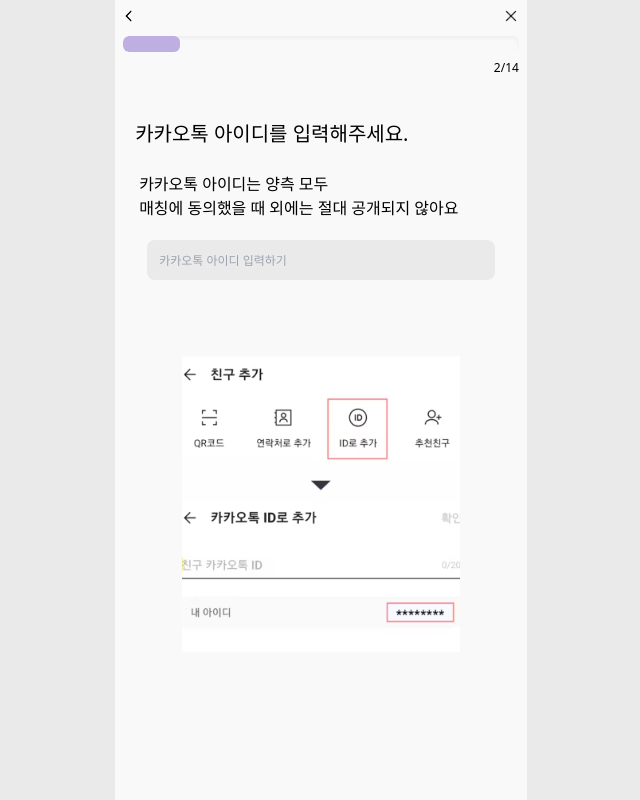
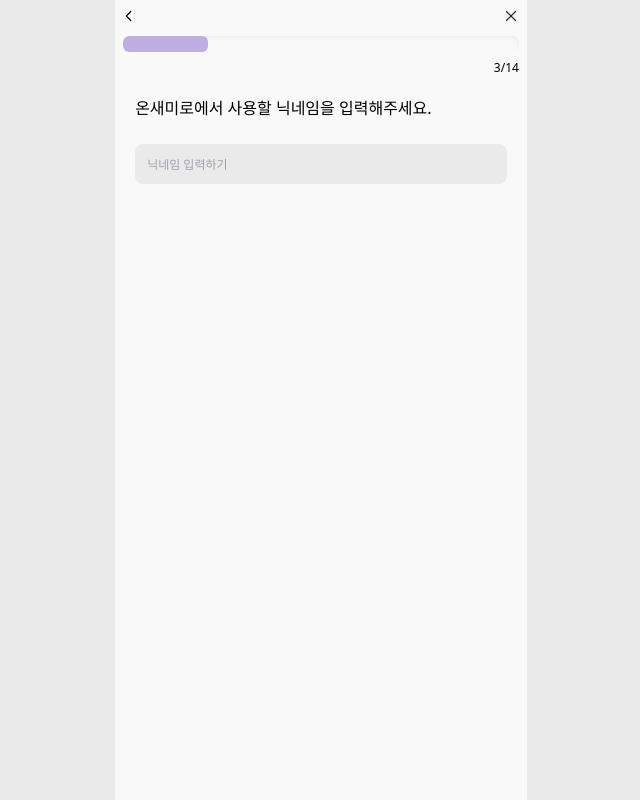
Before and after one commit to TaehyeungKim/Onsemiro-typescript, a React (Create React App) app: page /signup in a window 1280 px wide. Shown: the whole page, without its empty margins (319-959 px from the left). Built offline with nearby package versions, Linux system fonts and the light colour scheme.

Commit message:
:sparkles: completed signup nickname

```diff
--- a/src/routes/Signup/content.tsx
+++ b/src/routes/Signup/content.tsx
@@ -1,6 +1,22 @@
 import { SignUpPageContentProps } from "./type";
-import { AuthenticateSelf, KakaoAuth } from "./contents/export";
+import { AuthenticateSelf, KakaoAuth, NickName } from "./contents/export";
 import { RecursiveFloatingContainer } from "@/components/UIEffect/Floating";
+
+function ContentFloatContainer({
+  floatListener,
+  children,
+}: Pick<SignUpPageContentProps, "floatListener"> &
+  React.ComponentPropsWithoutRef<"div">) {
+  return (
+    <RecursiveFloatingContainer
+      floating="floating"
+      floatMode="animationend"
+      listener={floatListener}
+    >
+      <>{children}</>
+    </RecursiveFloatingContainer>
+  );
+}
 
 export default function SignUpPageContent({
   level,
@@ -8,20 +24,27 @@
 }: SignUpPageContentProps) {
   return (
     <main className="px-2 flex flex-col w-full h-fit grow">
-      <RecursiveFloatingContainer
-        floating="floating"
-        floatMode="animationend"
-        listener={floatListener}
-      >
-        <>
       {(() => {
         switch (level) {
           case 0:
-                return <AuthenticateSelf />;
+            return (
+              <ContentFloatContainer key={0} floatListener={floatListener}>
+                <AuthenticateSelf />
+              </ContentFloatContainer>
+            );
           case 1:
-                return <KakaoAuth />;
-              // case 2:
-              //   return <NickNameInput />;
+            return (
+              <ContentFloatContainer key={1} floatListener={floatListener}>
+                <KakaoAuth />
+              </ContentFloatContainer>
+            );
+          case 2:
+            return (
+              <ContentFloatContainer key={2} floatListener={floatListener}>
+                <NickName />
+              </ContentFloatContainer>
+            );
+
           // case 3:
           //   return <AgeAndGender />;
           // case 4:
@@ -47,8 +70,6 @@
           default:
         }
       })()}
-        </>
-      </RecursiveFloatingContainer>
     </main>
   );
 }
--- a/src/routes/Signup/contents/export.ts
+++ b/src/routes/Signup/contents/export.ts
@@ -1,2 +1,3 @@
 export { default as AuthenticateSelf } from "./authentication";
 export { default as KakaoAuth } from "./kakaoauth";
+export { default as NickName } from "./nickname";
--- a/src/routes/Signup/contents/kakaoauth.tsx
+++ b/src/routes/Signup/contents/kakaoauth.tsx
@@ -4,6 +4,7 @@
 import { useRecoilState } from "recoil";
 import { signUpState } from "@/state/state";
 import { howToKakao } from "@/assets/export";
+import { useEffect } from "react";
 
 export default function KakaoAuth() {
   const [signUpData, setSignUpData] = useRecoilState(signUpState);
--- /dev/null
+++ b/src/routes/Signup/contents/nickname.tsx
@@ -0,0 +1,30 @@
+import { CustomTextInput } from "@/components/CustomInput";
+import { SignUpContentSection } from "./base";
+
+import { useRecoilState } from "recoil";
+import { signUpState } from "@/state/state";
+
+export default function NickNameInput() {
+  const [signUpData, setSignUpData] = useRecoilState(signUpState);
+
+  return (
+    <>
+      <SignUpContentSection>
+        <h5>온새미로에서 사용할 닉네임을 입력해주세요.</h5>
+      </SignUpContentSection>
+      <SignUpContentSection>
+        <CustomTextInput
+          id="nickname"
+          placeholder="닉네임 입력하기"
+          onChange={(e) =>
+            setSignUpData({
+              ...signUpData,
+              nickname: e.target.value,
+            })
+          }
+          defaultValue={signUpData.nickname ?? null}
+        />
+      </SignUpContentSection>
+    </>
+  );
+}
--- a/src/routes/Signup/index.tsx
+++ b/src/routes/Signup/index.tsx
@@ -1,4 +1,4 @@
-import { useCallback, useState } from "react";
+import { useCallback, useState, useLayoutEffect } from "react";
 import ProgressBar from "@/components/ProgressBar";
 import { SignUpCancleAlert, VerifyErrorAlert } from "@/components/Overlay";
 import { useNavigate } from "react-router-dom";
@@ -18,7 +18,7 @@
   const TOTAL_LEVEL_COUNT = 14;
 
   const navigate = useNavigate();
-  const [curLevel, setCurLevel] = useState<number>(1);
+  const [curLevel, setCurLevel] = useState<number>(2);
 
   const signUpData = useRecoilValue<SignUpClientStoreData>(signUpState);
 
@@ -45,8 +45,10 @@
   const [codeInvalidAlertVisible, setCodeInvalidAlertVisible] =
     useState<boolean>(false);
 
-  useEffect(() => {
-    return () => setIsFloatingEnd(false);
+  useLayoutEffect(() => {
+    return () => {
+      setIsFloatingEnd(false);
+    };
   }, [curLevel]);
 
   useEffect(() => {
--- a/src/routes/Signup/type.ts
+++ b/src/routes/Signup/type.ts
@@ -2,6 +2,7 @@
   univ: string;
   email: string;
   kakao_id: string;
+  nickname: string;
 };
 
 export type SignUpClientStoreData = SignUpSubmitData & {
--- a/src/routes/Signup/utils.ts
+++ b/src/routes/Signup/utils.ts
@@ -12,16 +12,20 @@
       break;
 
     case 1:
-      if (data.kakao_id) execute();
+      if (data.kakao_id) {
+        execute();
+      }
+      break;
+
+    case 2:
+      if (data.nickname) execute();
       break;
     default:
 
     // case 1:
     //   if (data.kakao_id) execute();
     //   break;
-    // case 2:
-    //   if (data.nickname) execute();
-    //   break;
+
     // case 3:
     //   if (data.gender_identity) execute();
     //   break;
--- a/src/state/state.ts
+++ b/src/state/state.ts
@@ -10,6 +10,7 @@
     schoolVerification: false,
     verifyCode: "",
     kakao_id: "",
+    nickname: "",
   },
 });
 
```
Lines whose indentation alone changed are shown as unchanged.
